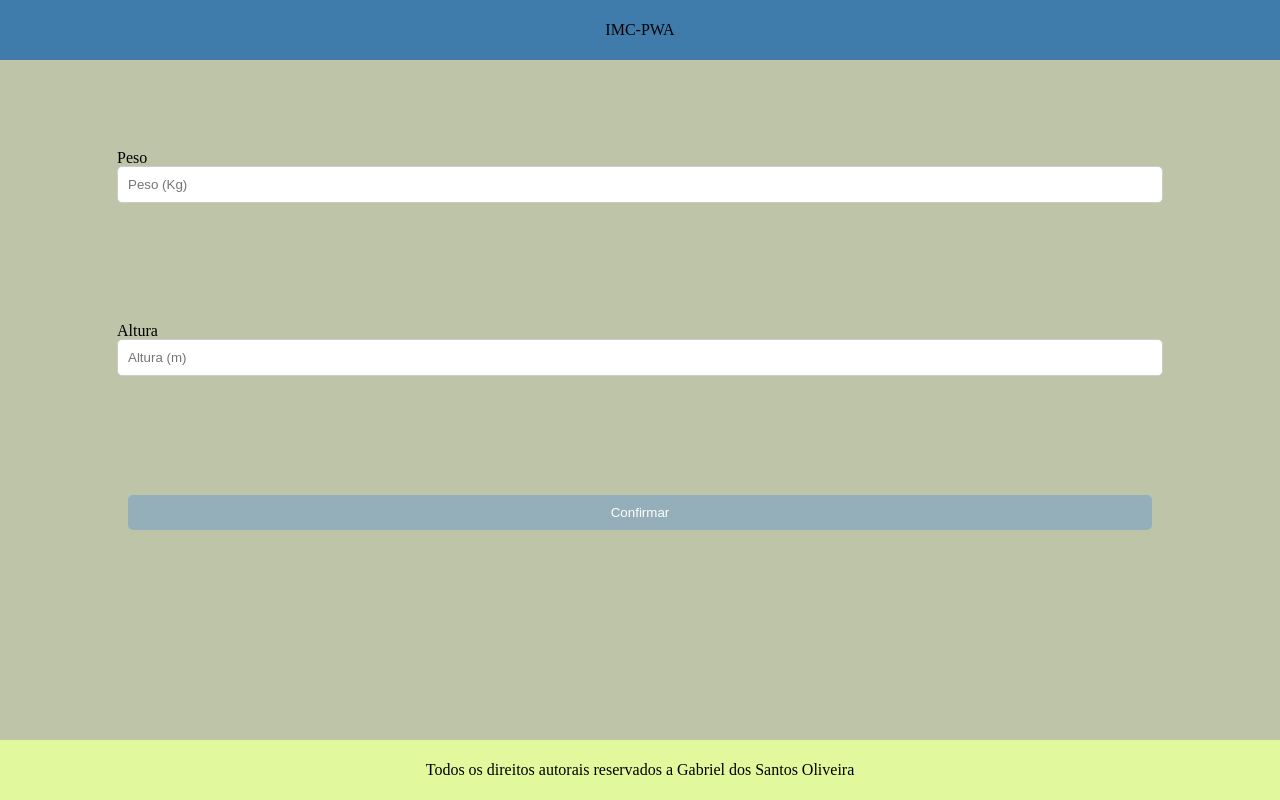
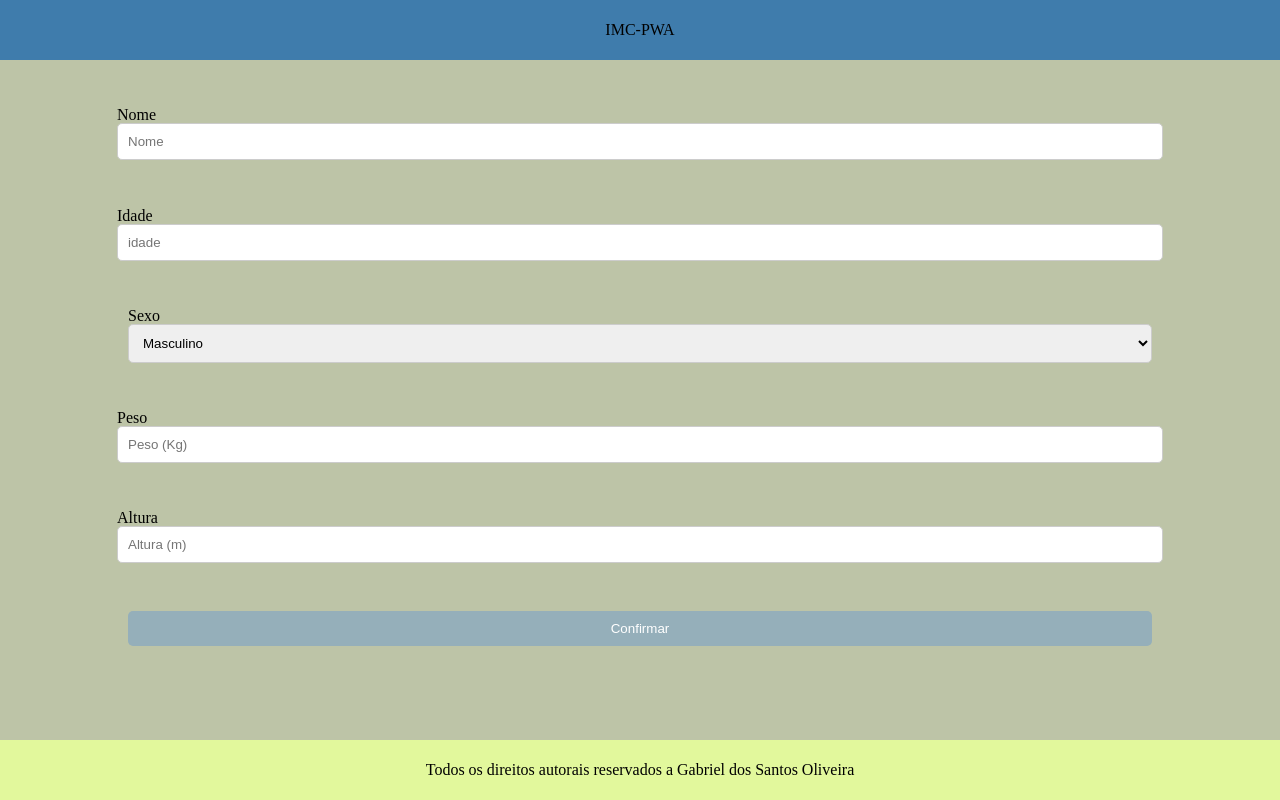
Before and after one commit to GabrieldosSantosOliveira/imc-pwa, a website: page index.html in a window 1280 px wide. Drawn offline with Linux system fonts and the light colour scheme.

Commit message:
feat: Melhorada a resposta

```diff
--- a/css/style.css
+++ b/css/style.css
@@ -21,7 +21,6 @@
   align-items: center;
   justify-content: space-evenly;
   background-color: #bdc4a7;
-  gap: 30px;
 }
 .header {
   grid-area: header;
@@ -40,6 +39,12 @@
   border: 1px solid #ccc;
   border-radius: 5px;
 }
+.input select {
+  width: 80vw;
+  padding: 10px;
+  border: 1px solid #ccc;
+  border-radius: 5px;
+}
 .main button {
   width: 80vw;
   padding: 10px;
--- a/index.html
+++ b/index.html
@@ -18,6 +18,34 @@
         <h1>IMC-PWA</h1>
       </header>
       <main class="main">
+        <div class="input">
+          <label for="nome">Nome</label>
+          <input
+            type="text"
+            id="nome"
+            placeholder="Nome"
+            name="nome"
+            autocomplete="on"
+          />
+        </div>
+
+        <div class="input">
+          <label for="idade">Idade</label>
+          <input
+            type="text"
+            id="idade"
+            placeholder="idade"
+            name="idade"
+            autocomplete="on"
+          />
+        </div>
+        <div class="input">
+          <label for="sexo">Sexo</label>
+          <select id="sexo">
+            <option value="Masculino">Masculino</option>
+            <option value="Feminino">Feminino</option>
+          </select>
+        </div>
         <div class="input">
           <label for="peso">Peso</label>
           <input
--- a/js/main.js
+++ b/js/main.js
@@ -7,6 +7,9 @@ window.onload = () => {
 function calculatorImc() {
   const peso = document.getElementById("peso").value;
   const altura = document.getElementById("altura").value;
+  const idade = document.getElementById("idade").value;
+  const nome = document.getElementById("nome").value;
+  const sexo = document.getElementById("sexo").value;
   const result = Math.round(peso / (altura * altura));
   let categoria;
   if (result < 18.5) {
@@ -23,6 +26,6 @@ function calculatorImc() {
   } else {
     categoria = "Obesidade classe 3"
   }
-  document.getElementById('result').innerHTML = "<div>Sua categoria é: " + categoria + '</div>O seu peso é ' + result;
+  document.getElementById('result').innerHTML = "<div>Sua categoria é: " + categoria + '</div><div>O seu imc é: ' + result + "</div><div>Sua idade é: " + idade + "</div><div>Seu nome é: " + nome + "</div>Seu sexo é: " + sexo;
 
 }
```
